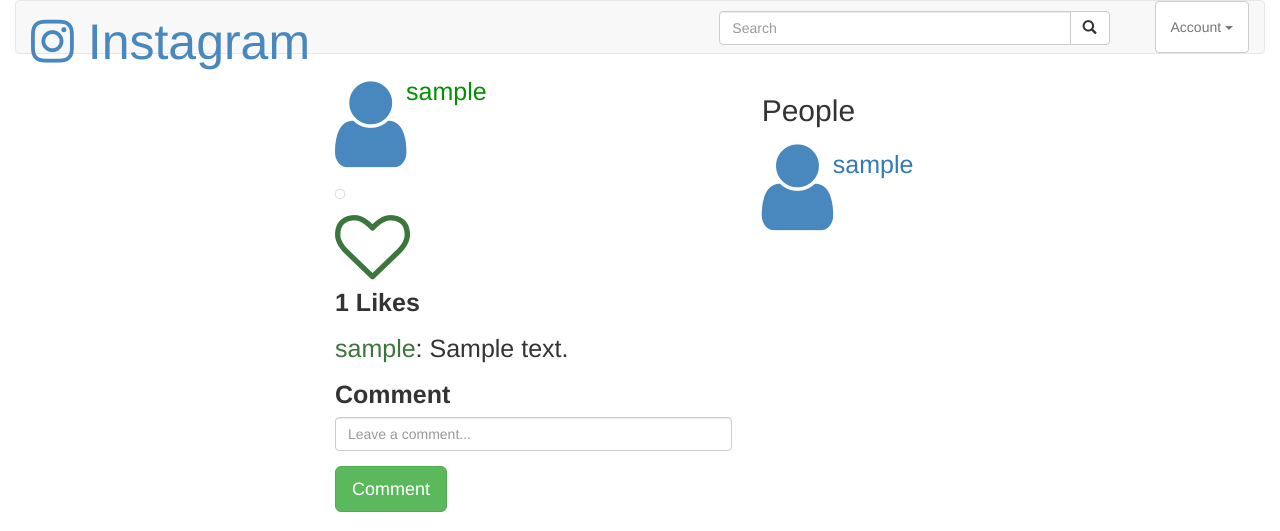
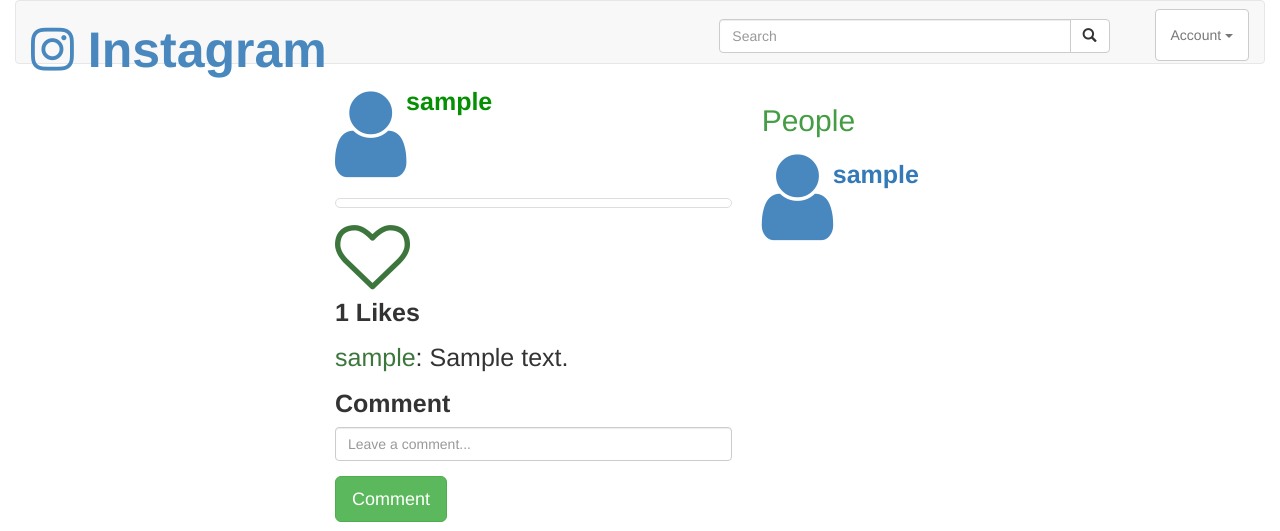
Before and after one commit to sha-lin/instagram, a Django app: page /index/ in a window 1280 px wide. Shown: the top 531 px of the page. Run offline with Django 3.2, Linux system fonts and the light colour scheme; a user stored in the database is signed in; tables that the repository leaves empty hold one stand-in row (values such as "Sample post"); some libraries are stand-ins or nearby versions.

Commit message:
style image uploaded

```diff
--- a/gram/static/css/index.css
+++ b/gram/static/css/index.css
@@ -11,4 +11,69 @@ body{
 }
 .username {
     color: #058F03;
+}
+nav {
+    color: #4888BE !important;
+    height: 8vh !important;
+    font-size: 25;
+    padding-top: 1vh;
   }
+a {
+    color: wheat;
+    font-weight: 900;
+}
+h2,h1 {
+    color: #449D44;
+  }
+  .img-thumbnail {
+    cursor: pointer;
+    border-radius: 6px;
+  }
+  .gal-item {
+    float: left !important;
+  }
+  .img-thumbnail:hover {
+    opacity: 0.9;
+    background-color: #295168;
+  }
+  .link:hover {
+    color: blue;
+    font-weight: 900;
+  }
+  .footer {
+    color: #449D44 !important;
+  }
+  .footer a {
+    color: #449D44 !important;
+  }
+  img {
+    width: 100%;
+  }
+  .pull-right, .subscribe {
+    color: white !important;
+  }
+  .menu {
+    color: white !important;
+  }
+  .banner {
+    height: 60vh;
+    background-image: url('https://res.cloudinary.com/dbos9xidr/image/upload/v1625440961/windows2_avbnls.jpg');
+    background-size: cover;
+    background-repeat: no-repeat;
+  }
+  .name {
+    padding-top: 8%;
+    color: #058F03;
+    text-align: center;
+  }
+  .slide {
+    width: auto;
+  }
+
+  @media (max-width: 1000px) {
+    nav {
+      height: auto !important;
+      padding-top: 1vh;
+    }
+
+  }
```
